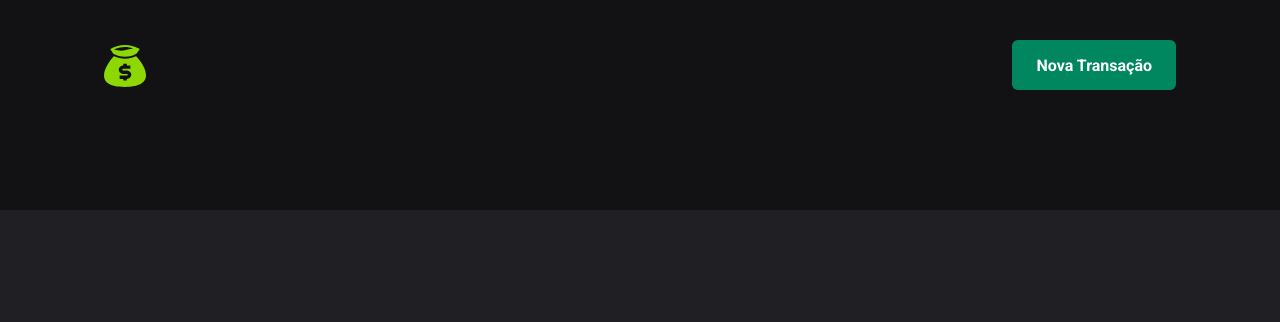
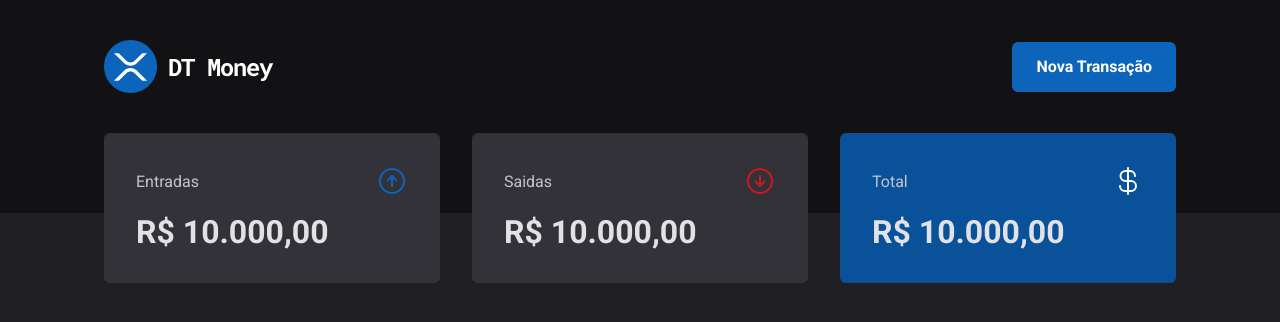
Before and after one commit to Math-Lira/study-dt-money, a React (Vite) app: page / in a window 1280 px wide. Shown: the top 322 px of the page. Built offline with nearby package versions, Linux system fonts and the light colour scheme.

Commit message:
adicionando componente summary

```diff
--- a/index.html
+++ b/index.html
@@ -7,7 +7,7 @@
 
     <link href="https://fonts.googleapis.com/css2?family=Roboto:ital,wght@0,100..900;1,100..900&display=swap" rel="stylesheet"/>
     <link href="https://fonts.googleapis.com/css2?family=Roboto+Mono:ital,wght@0,100..700;1,100..700&family=Roboto:ital,wght@0,100..900;1,100..900&display=swap" rel="stylesheet"/>
-    <link rel="icon" type="image/svg+xml" href="/vite.svg" />
+    <link rel="icon" type="image/svg+xml" href="./src/assets/logo.svg" />
     <meta name="viewport" content="width=device-width, initial-scale=1.0" />
     <title>DT Money</title>
   </head>
--- a/package.json
+++ b/package.json
@@ -10,6 +10,7 @@
     "preview": "vite preview"
   },
   "dependencies": {
+    "phosphor-react": "^1.4.1",
     "react": "^19.0.0",
     "react-dom": "^19.0.0",
     "styled-components": "^6.1.17"
--- a/src/components/Header/styles.tsx
+++ b/src/components/Header/styles.tsx
@@ -19,7 +19,7 @@
 export const NewTransactionButton = styled.button`
   height: 50px;
   border: 0;
-  background: ${(props) => props.theme['green-500']};
+  background: ${(props) => props.theme['blue-500']};
   color: ${(props) => props.theme.white};
   font-weight: bold;
   padding: 0 1.5rem;
@@ -28,6 +28,6 @@
   transition: background-color 0.4s;
 
   &:hover {
-    background: ${(props) => props.theme['green-700']};
+    background: ${(props) => props.theme['blue-700']};
   }
 `
--- /dev/null
+++ b/src/components/Summary/index.tsx
@@ -0,0 +1,30 @@
+import { ArrowCircleDown, ArrowCircleUp, CurrencyDollar } from 'phosphor-react'
+import { SummaryCard, SummaryContainer } from './styles'
+
+export function Summary() {
+  return (
+    <SummaryContainer>
+      <SummaryCard>
+        <header>
+          <span>Entradas</span>
+          <ArrowCircleUp size={32} color="#0C64BB  " />
+        </header>
+        <strong>R$ 10.000,00</strong>
+      </SummaryCard>
+      <SummaryCard>
+        <header>
+          <span>Saidas</span>
+          <ArrowCircleDown size={32} color="#CA1921" />
+        </header>
+        <strong>R$ 10.000,00</strong>
+      </SummaryCard>
+      <SummaryCard variant="blue">
+        <header>
+          <span>Total</span>
+          <CurrencyDollar size={32} color="#fff" />
+        </header>
+        <strong>R$ 10.000,00</strong>
+      </SummaryCard>
+    </SummaryContainer>
+  )
+}
--- /dev/null
+++ b/src/components/Summary/styles.ts
@@ -0,0 +1,42 @@
+import styled, { css } from 'styled-components'
+
+export const SummaryContainer = styled.section`
+  width: 100%;
+  max-width: 1120px;
+  margin: 0 auto;
+  padding: 0 1.5rem;
+
+  display: grid;
+  grid-template-columns: repeat(3, 1fr);
+  gap: 2rem;
+
+  margin-top: -5rem;
+`
+interface SummaryCardProps {
+  variant?: 'blue'
+}
+
+export const SummaryCard = styled.div<SummaryCardProps>`
+  background: ${(props) => props.theme['gray-600']};
+  border-radius: 6px;
+  padding: 2rem;
+
+  header {
+    display: flex;
+    align-items: center;
+    justify-content: space-between;
+    color: ${(props) => props.theme['gray-300']};
+  }
+
+  strong {
+    display: block;
+    margin-top: 1rem;
+    font-size: 2rem;
+  }
+
+  ${(props) =>
+    props.variant === 'blue' &&
+    css`
+      background: ${props.theme['blue-700']};
+    `}
+`
--- a/src/pages/Transactions/index.tsx
+++ b/src/pages/Transactions/index.tsx
@@ -1,9 +1,11 @@
 import { Header } from '../../components/Header'
+import { Summary } from '../../components/Summary'
 
 export function Transactions() {
   return (
     <div>
       <Header />
+      <Summary />
     </div>
   )
 }
--- a/src/styles/themes/default.ts
+++ b/src/styles/themes/default.ts
@@ -10,11 +10,11 @@
   'gray-800': '#202024',
   'gray-900': '#121214',
 
-  'green-300': '#00B37E',
-  'green-500': '#00875F',
-  'green-700': '#015F43',
+  'blue-300': '#357DC3',
+  'blue-500': '#0C64BB',
+  'blue-700': '#09529A',
 
-  'red-300': '#F75A68',
+  'red-300': '#CA1921',
   'red-500': '#AB222E',
   'red-700': '#7A1921',
 } as const
```
Also changed, not shown: src/assets/logo.svg, 1 other file (tests, documents, lock files or other folders).
